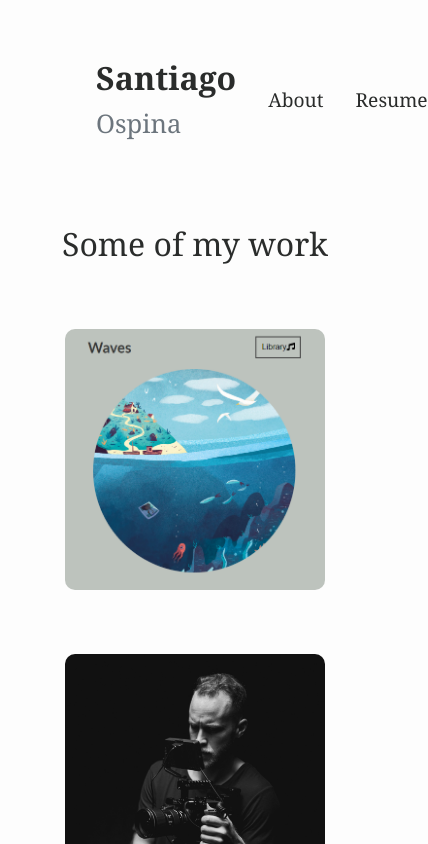
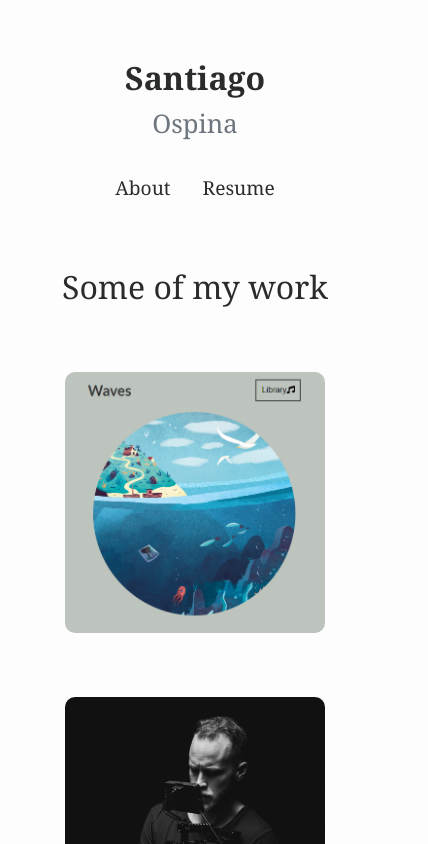
Before and after one commit to sospinal/portfolio, a React (Create React App) app: page / in a window 390 px wide. Shown: the top 844 px of the page, 428 px wide, since content can reach past the window. Built offline with nearby package versions, Linux system fonts and the light colour scheme.

Commit message:
Nav changed for mobile devices
Might be provisional.

```diff
--- a/src/components/NavComponent.js
+++ b/src/components/NavComponent.js
@@ -49,6 +49,15 @@ const StyledNav = styled.nav`
   @media all and (max-width: 1008px) {
     padding: 3.5rem 6rem 2rem 6rem;
   }
+  @media all and (max-width: 768px) {
+    flex-direction: column;
+    align-items: center;
+    padding: 3.5rem 6rem 0rem 6rem;
+    h2 {
+      padding-bottom: 1rem;
+      text-align: center;
+    }
+  }
 
   h2 {
     font-size: 2rem;
@@ -76,6 +85,9 @@ const StyledNav = styled.nav`
     &:hover {
       color: ${colors.green};
     }
+    @media all and (max-width: 768px) {
+      padding: 1rem;
+    }
   }
 
   a {
```
